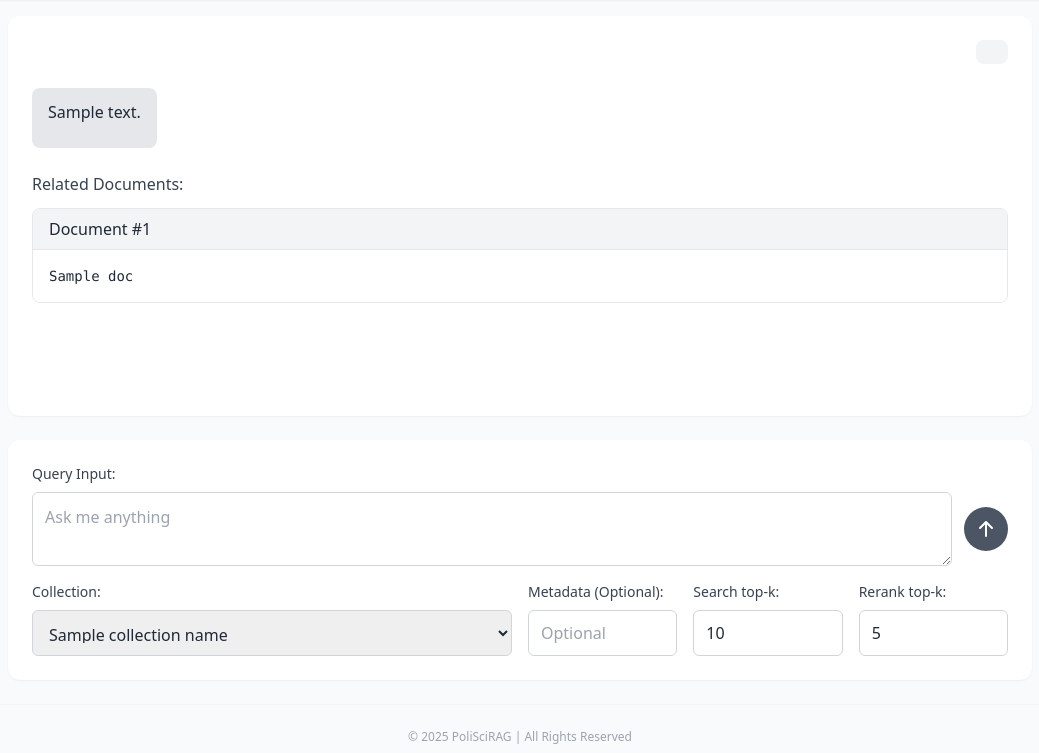
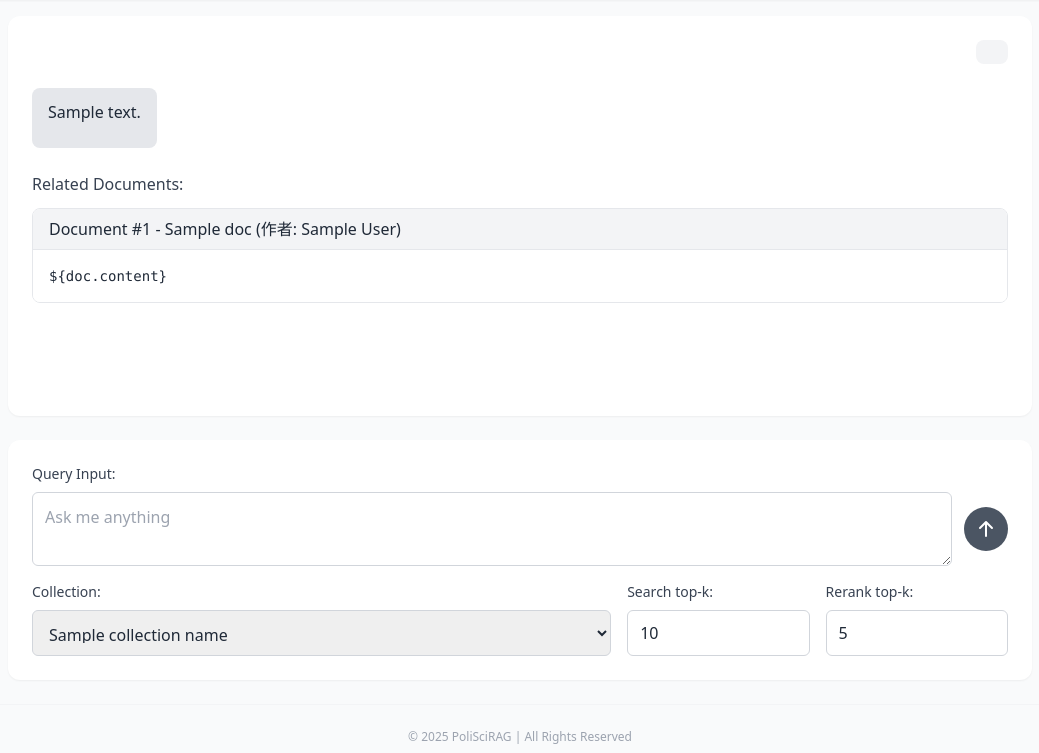
Before and after one commit to zheqiaochen/poliscirag-demo, a FastAPI app: template templates/index.html in a window 1280 px wide. Shown: the part 64-817 px from the top of the page, without its empty margins (120-1159 px from the left). Run offline with FastAPI, Linux system fonts and the light colour scheme; the template is opened without the code that fills it: most values are stand-ins (such as "Sample title", 1, 10 or a date in 2020); some libraries are stand-ins or nearby versions.

Commit message:
doc name

```diff
--- a/enhance.py
+++ b/enhance.py
@@ -79,9 +79,9 @@
         f"以下是与查询相关的内容：\n\n{context}\n\n"
         f"请根据以上信息回答下面的问题：\n{query}\n回答："
     )
-    response = qwen_client.chat.completions.create(
-        # model="gpt-4o",
-        model="qwen-plus",
+    response = client.chat.completions.create(
+        model="gpt-4o",
+        # model="qwen-plus",
         messages=[
             {"role": "system", "content": "你是一个会根据已知文本进行总结的专家，给出简洁的回答。"},
             {"role": "user", "content": prompt},
--- a/main.py
+++ b/main.py
@@ -64,12 +64,11 @@
     request: Request,
     query: str,
     collection_name: str,
-    metadata: str = None,
     top_k: int = 10,
     rerank_top_k: int = 5
 ):
     """
-    根据用户输入的查询内容和collection（可选metadata）：
+    根据用户输入的查询内容和collection：
     1. 先调用Qdrant检索相关文档，组合为上下文；
     2. 再调用enhance_answer根据问题和上下文生成最终回答。
     """
@@ -78,7 +77,6 @@
         results = search_qdrant_with_rerank(
             query,
             collection_name,
-            metadatas=metadata,
             top_k=top_k,
             rerank_top_k=rerank_top_k
         )
@@ -93,13 +91,17 @@
                 "documents": []
             })
 
-        # 提取文档内容，用于前端显示
+        # 提取文档内容和元数据，用于前端显示
         documents = []
-        for i in range(len(results)):
-            documents.append(results[i].document)
+        for result in results:
+            documents.append({
+                'content': result['document'],
+                'title': result['title'],
+                'author': result['author']
+            })
 
-        # 准备上下文文本
-        context_text = "\n\n".join(documents)
+        # 准备上下文文本（只使用内容部分）
+        context_text = "\n\n".join([doc['content'] for doc in documents])
 
         # 调用enhance_answer生成最终回答
         from enhance import enhance_answer
@@ -134,7 +136,6 @@
     request: Request,
     query: str,
     collection_name: str,
-    metadata: str = None,
     top_k: int = 10,
     rerank_top_k: int = 5
 ):
@@ -147,7 +148,6 @@
         results = search_qdrant_with_rerank(
             query,
             collection_name,
-            metadatas=metadata,
             top_k=top_k,
             rerank_top_k=rerank_top_k
         )
@@ -160,13 +160,17 @@
                 media_type="text/event-stream"
             )
 
-        # 提取文档内容，用于前端显示
+        # 提取文档内容和元数据，用于前端显示
         documents = []
         for result in results:
-            documents.append(result.document)
+            documents.append({
+                'content': result['document'],
+                'title': result['title'],
+                'author': result['author']
+            })
 
-        # 准备上下文文本
-        context_text = "\n\n".join(documents)
+        # 准备上下文文本（只使用内容部分）
+        context_text = "\n\n".join([doc['content'] for doc in documents])
 
         # 添加日志
         print(f"找到 {len(results)} 个相关文档")
--- a/templates/index.html
+++ b/templates/index.html
@@ -163,21 +163,25 @@
                 </div>
 
                 <!-- 检索到的文档显示区域 -->
+                <!-- 检索到的文档显示区域 -->
                 {% if documents %}
                 <div class="mt-6">
                     <h5 class="font-medium mb-3 text-neutral-700">Related Documents:</h5>
                     <div class="space-y-3">
                         {% for doc in documents %}
                         <div class="border border-neutral-200 rounded-lg overflow-hidden">
-                            <div class="bg-neutral-100 px-4 py-2 font-medium border-b border-neutral-200">Document #{{ loop.index }}</div>
+                            <div class="bg-neutral-100 px-4 py-2 font-medium border-b border-neutral-200">
+                                Document #{{ loop.index }} - {{ doc.title }}{% if doc.author %} (作者: {{ doc.author }}){% endif %}
+                            </div>
                             <div>
-                                <pre class="whitespace-pre-wrap text-sm p-4 bg-white max-h-60 overflow-y-auto">{{ doc }}</pre>
+                                <pre class="whitespace-pre-wrap text-sm p-4 bg-white max-h-60 overflow-y-auto">${doc.content}</pre>
                             </div>
                         </div>
                         {% endfor %}
                     </div>
                 </div>
                 {% endif %}
+
             </div>
         </div>
         {% else %}
@@ -202,7 +206,7 @@
                         </div>
 
                         <!-- 其他选项区域 -->
-                        <div class="grid grid-cols-6 gap-4">
+                        <div class="grid grid-cols-5 gap-4">
                             <div class="col-span-3">
                                 <label for="collection_name_query" class="block text-sm font-medium text-neutral-700 mb-2">Collection:</label>
                                 <select class="w-full px-3 py-3 border border-neutral-300 rounded-md focus:outline-none focus:ring-2 focus:ring-neutral-500 focus:border-neutral-500 h-[46px]" id="collection_name_query" name="collection_name" required>
@@ -214,11 +218,6 @@
                                         <option value="" disabled selected>no collection</option>
                                     {% endif %}
                                 </select>
-                            </div>
-
-                            <div class="col-span-1">
-                                <label for="metadata_query" class="block text-sm font-medium text-neutral-700 mb-2">Metadata:</label>
-                                <input type="text" class="w-full px-3 py-3 border border-neutral-300 rounded-md focus:outline-none focus:ring-2 focus:ring-neutral-500 focus:border-neutral-500 h-[46px]" id="metadata_query" name="metadata" autocomplete="off" placeholder="Optional">
                             </div>
 
                             <div class="col-span-1">
@@ -258,7 +257,7 @@
                     </div>
 
                     <!-- 其他选项区域 -->
-                    <div class="grid grid-cols-6 gap-4">
+                    <div class="grid grid-cols-5 gap-4">
                         <div class="col-span-3">
                             <label for="collection_name_query" class="block text-sm font-medium text-neutral-700 mb-2">Collection:</label>
                             <select class="w-full px-3 py-3 border border-neutral-300 rounded-md focus:outline-none focus:ring-2 focus:ring-neutral-500 focus:border-neutral-500 h-[46px]" id="collection_name_query" name="collection_name" required>
@@ -270,11 +269,6 @@
                                     <option value="" disabled selected>no collection</option>
                                 {% endif %}
                             </select>
-                        </div>
-
-                        <div class="col-span-1">
-                            <label for="metadata_query" class="block text-sm font-medium text-neutral-700 mb-2">Metadata (Optional):</label>
-                            <input type="text" class="w-full px-3 py-3 border border-neutral-300 rounded-md focus:outline-none focus:ring-2 focus:ring-neutral-500 focus:border-neutral-500 h-[46px]" id="metadata_query" name="metadata" autocomplete="off" placeholder="Optional">
                         </div>
 
                         <div class="col-span-1">
@@ -460,14 +454,16 @@
                                 const docsContainer = document.createElement('div');
                                 docsContainer.className = 'mt-6';
 
-                                let docsHTML = `<h5 class="font-medium mb-3 text-neutral-700">相关文档:</h5><div class="space-y-3">`;
+                                let docsHTML = `<h5 class="font-medium mb-3 text-neutral-700">Related Documents:</h5><div class="space-y-3">`;
 
-                                documents.forEach((docContent, index) => {
+                                documents.forEach((doc, index) => {
                                     docsHTML += `
                                         <div class="border border-neutral-200 rounded-lg overflow-hidden">
-                                            <div class="bg-neutral-100 px-4 py-2 font-medium border-b border-neutral-200">文档 #${index + 1}</div>
+                                            <div class="bg-neutral-100 px-4 py-2 font-medium border-b border-neutral-200">
+                                                Doc #${index + 1}&nbsp;&nbsp;&nbsp;${doc.title}${doc.author ? `&nbsp;&nbsp;&nbsp;(Author: ${doc.author})` : ''}
+                                            </div>
                                             <div>
-                                                <pre class="whitespace-pre-wrap text-sm p-4 bg-white max-h-60 overflow-y-auto">${docContent}</pre>
+                                                <pre class="whitespace-pre-wrap text-sm p-4 bg-white max-h-60 overflow-y-auto">${doc.content}</pre>
                                             </div>
                                         </div>
                                     `;
@@ -485,33 +481,23 @@
                             submitBtn.disabled = false;
                             submitBtn.innerHTML = '<svg xmlns="http://www.w3.org/2000/svg" class="h-5 w-5" viewBox="0 0 20 20" fill="currentColor"><path fill-rule="evenodd" d="M3.293 9.707a1 1 0 010-1.414l6-6a1 1 0 011.414 0l6 6a1 1 0 01-1.414 1.414L11 5.414V17a1 1 0 11-2 0V5.414L4.707 9.707a1 1 0 01-1.414 0z" clip-rule="evenodd" /></svg>';
                         }
-                    } catch (e) {
-                        console.error("解析事件数据出错:", e);
-                    }
-                };
+                    } catch (error) {
+                        console.error("处理消息时出错:", error);
 
-                eventSource.onerror = function(error) {
-                    console.error("EventSource 错误:", error);
-
-                    // Add more detailed error handling
-                    if (!fullAnswer) {
-                        // No data received yet, show error message to user
-                        const errorMsg = "Connection error occurred. Please try again.";
-                        if (loadingMessage && loadingMessage.parentNode) {
-                            chatContainer.removeChild(loadingMessage);
+                        // 显示错误信息
+                        if (systemMessage.parentNode) {
+                            systemMessage.querySelector('.markdown-content').innerHTML = marked.parse(`**错误:** 处理响应时出现问题`);
+                        } else {
+                            systemMessage.querySelector('.markdown-content').innerHTML = marked.parse(`**错误:** 处理响应时出现问题`);
+                            chatContainer.appendChild(systemMessage);
                         }
 
-                        systemMessage.querySelector('.markdown-content').innerHTML = marked.parse(`**Error:** ${errorMsg}`);
-                        if (!systemMessage.parentNode) {
-                            chatContainer.appendChild(systemMessage);
-                        }
+                        eventSource.close();
+
+                        // 恢复提交按钮
+                        submitBtn.disabled = false;
+                        submitBtn.innerHTML = '<svg xmlns="http://www.w3.org/2000/svg" class="h-5 w-5" viewBox="0 0 20 20" fill="currentColor"><path fill-rule="evenodd" d="M3.293 9.707a1 1 0 010-1.414l6-6a1 1 0 011.414 0l6 6a1 1 0 01-1.414 1.414L11 5.414V17a1 1 0 11-2 0V5.414L4.707 9.707a1 1 0 01-1.414 0z" clip-rule="evenodd" /></svg>';
                     }
-
-                    eventSource.close();
-
-                    // Restore submit button
-                    submitBtn.disabled = false;
-                    submitBtn.innerHTML = '<svg xmlns="http://www.w3.org/2000/svg" class="h-5 w-5" viewBox="0 0 20 20" fill="currentColor"><path fill-rule="evenodd" d="M3.293 9.707a1 1 0 010-1.414l6-6a1 1 0 011.414 0l6 6a1 1 0 01-1.414 1.414L11 5.414V17a1 1 0 11-2 0V5.414L4.707 9.707a1 1 0 01-1.414 0z" clip-rule="evenodd" /></svg>';
                 };
 
                 eventSource.onopen = function() {
```
Also changed, not shown: query.py (+34 -40 lines).
